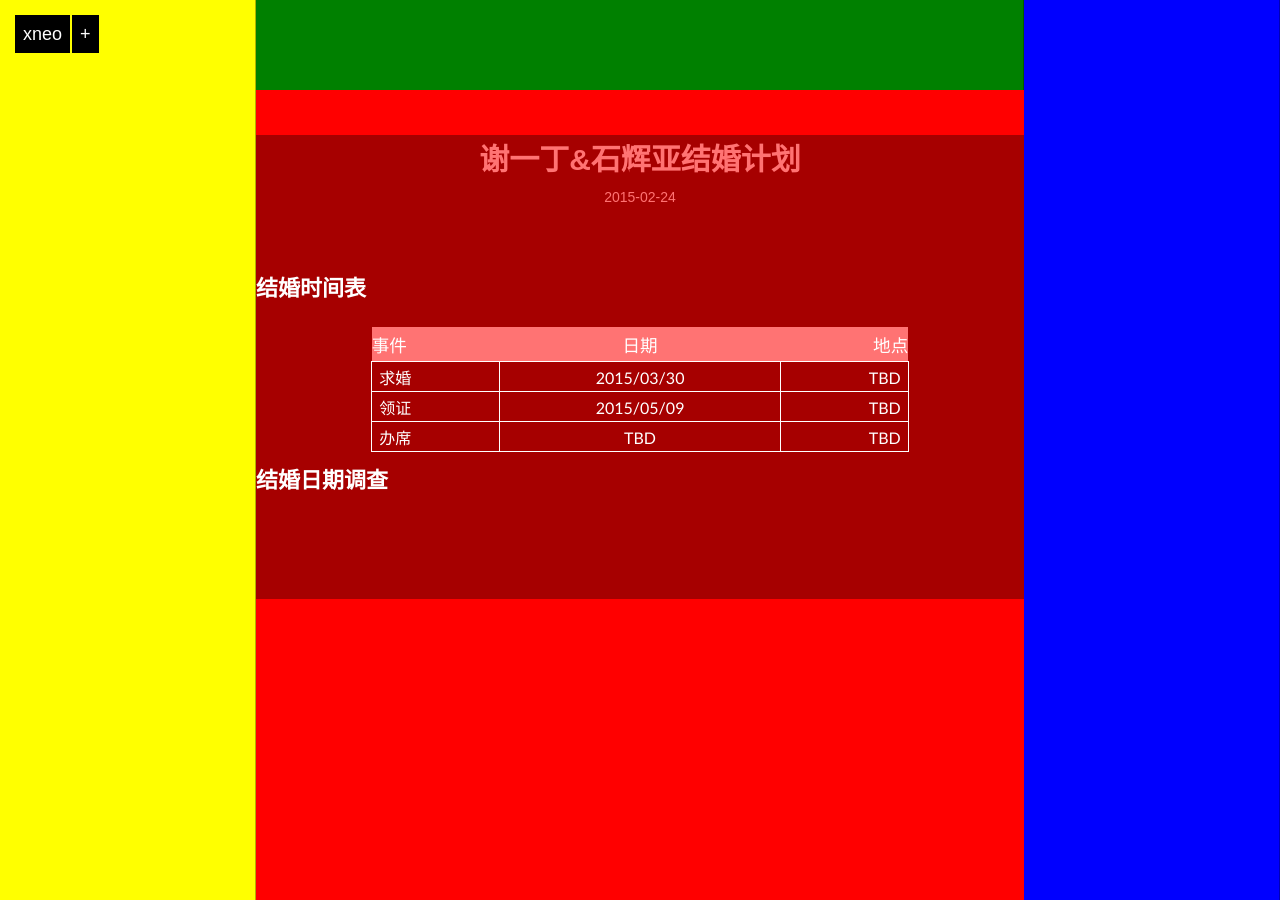
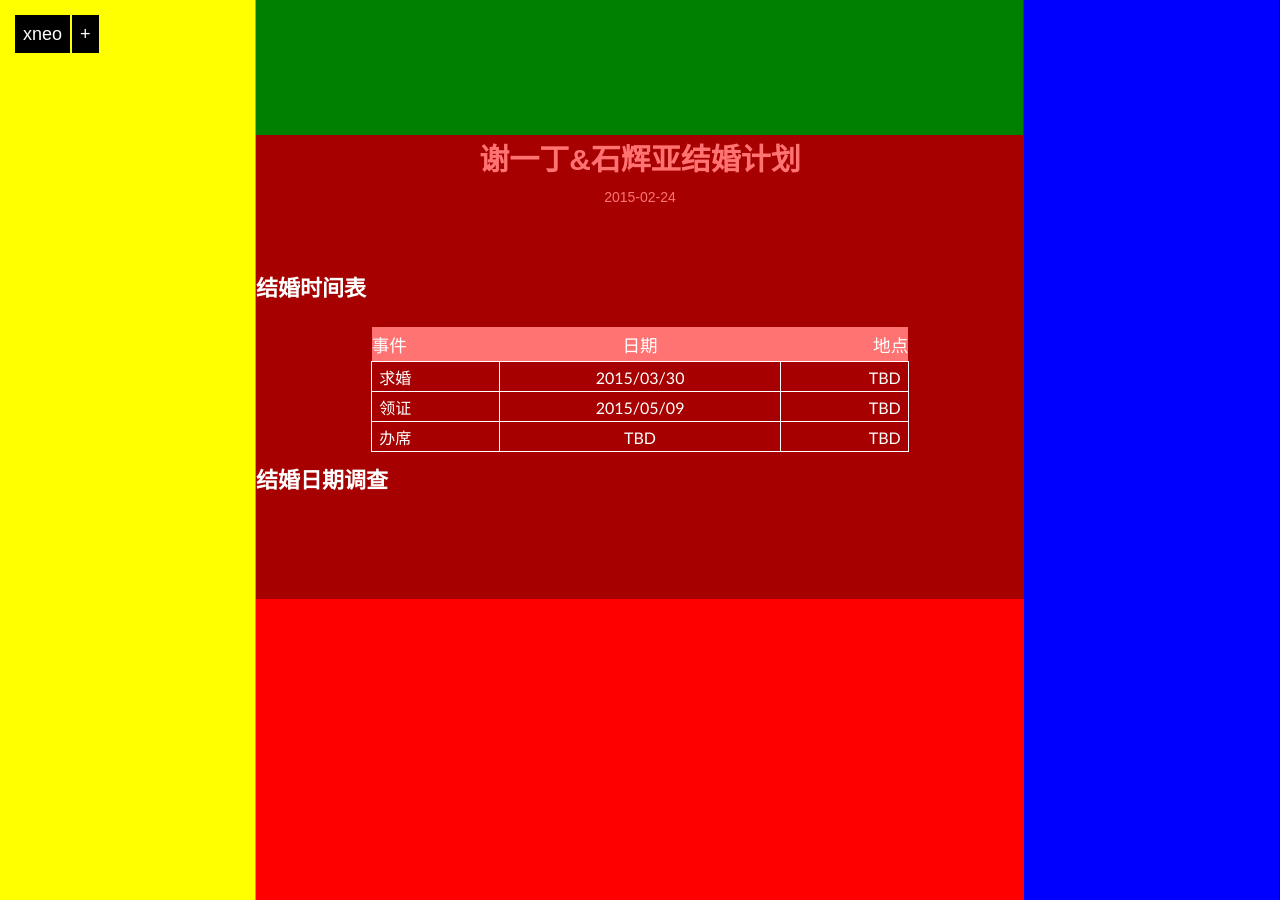
Before and after one commit to tuoerzhang/xneo123.github.io, a Jekyll site: the page built from _posts/wedding/2015-02-24-wedding-plan.md, in a window 1280 px wide. Built offline with Jekyll 4.4.1, drawn with Linux system fonts in a browser that asks for light colours; Markdown is read by kramdown in place of the engine named in the settings.

Commit message:
change to percentage

```diff
--- a/_layouts/wedding.html
+++ b/_layouts/wedding.html
@@ -63,7 +63,7 @@ layout: default
 	    left: 20%;
 	    right: 20%;
 	    height: 100%;
-	    max-height: 90px;
+	    max-height: 15%;
 	    box-shadow:inset -1px 0 0 rgba(0,0,0,0.3);
 	    background-size:cover;
 	    background-position:50% 50%;
```
